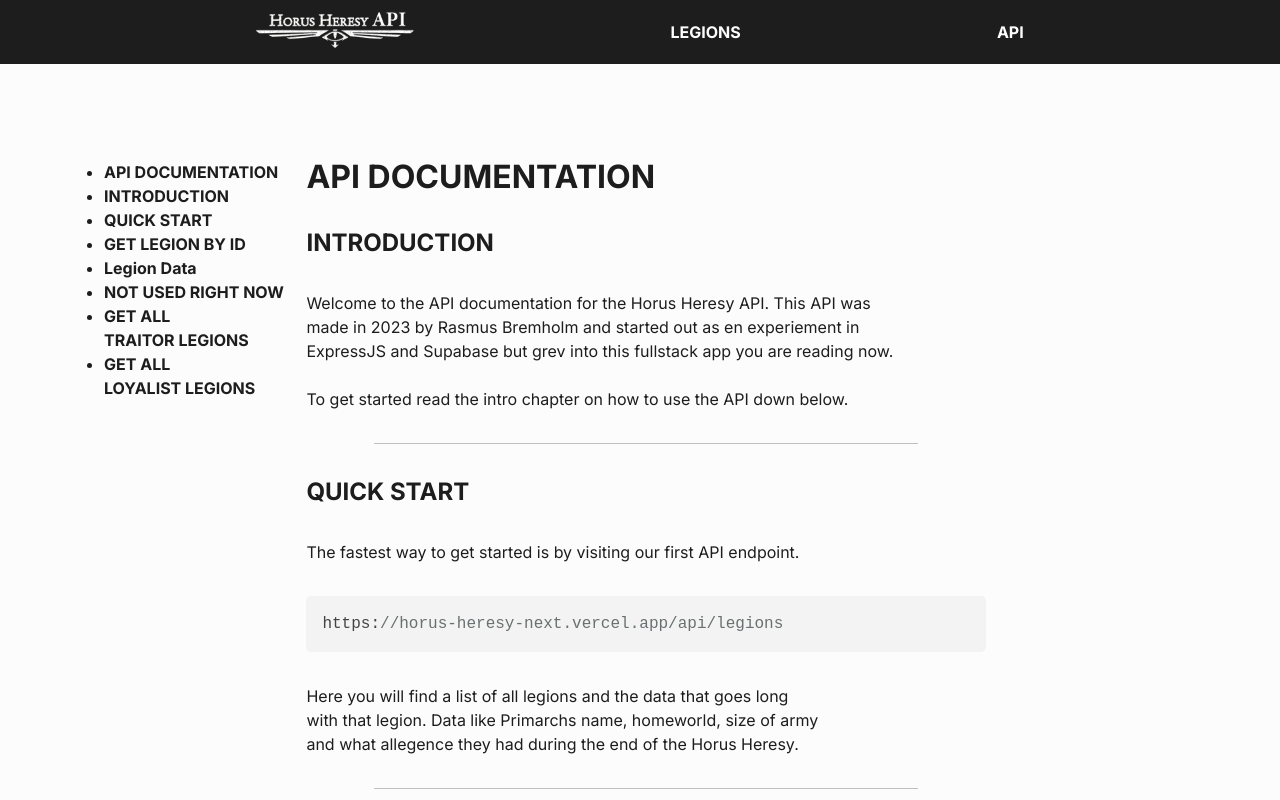
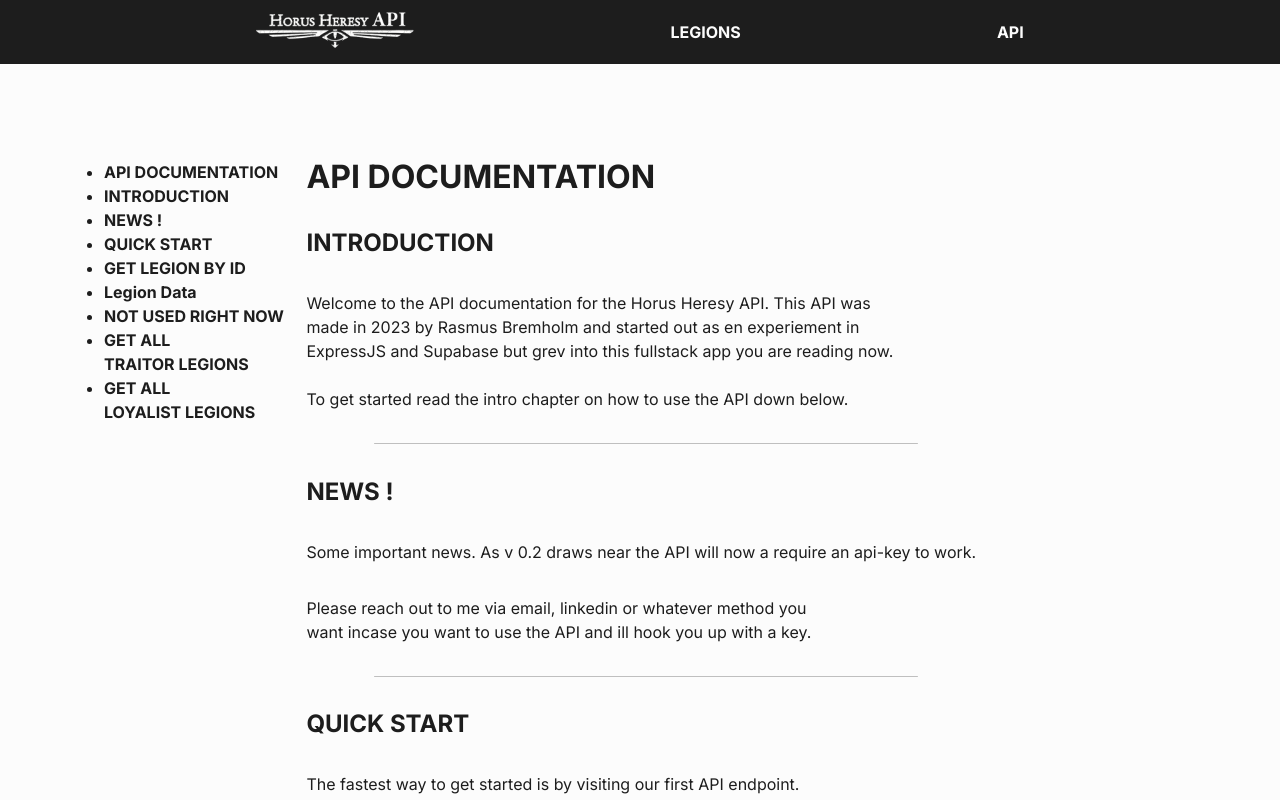
Before and after one commit to visceral89/horusheresy-front, a Next.js app: page /api-docs in a window 1280 px wide. Shown: the top 800 px of the page. Built offline with nearby package versions, Linux system fonts and the light colour scheme.

Commit message:
Updated Docs Page with API Key

```diff
--- a/app/api-docs/page.jsx
+++ b/app/api-docs/page.jsx
@@ -21,6 +21,11 @@ export default function Apidocs() {
 					To get started read the intro chapter on how to use the API down
 					below.
 				</p>
+				<Divider />
+				<h2>News !</h2>
+				<p>Some important news. As v 0.2 draws near the API will now a require an api-key to work.
+				</p>
+				<p>Please reach out to me via email, linkedin or whatever method you want incase you want to use the API and ill hook you up with a key.</p>
 				<Divider />
 				<h2 id='quickstart'>Quick Start</h2>
 				<p>
```
